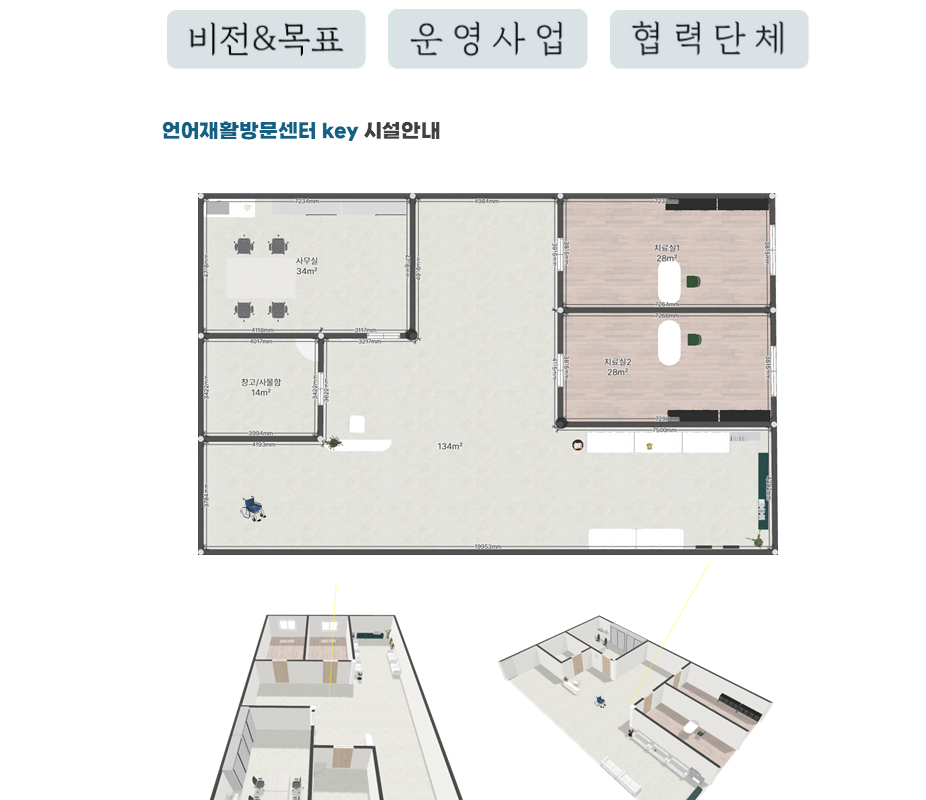
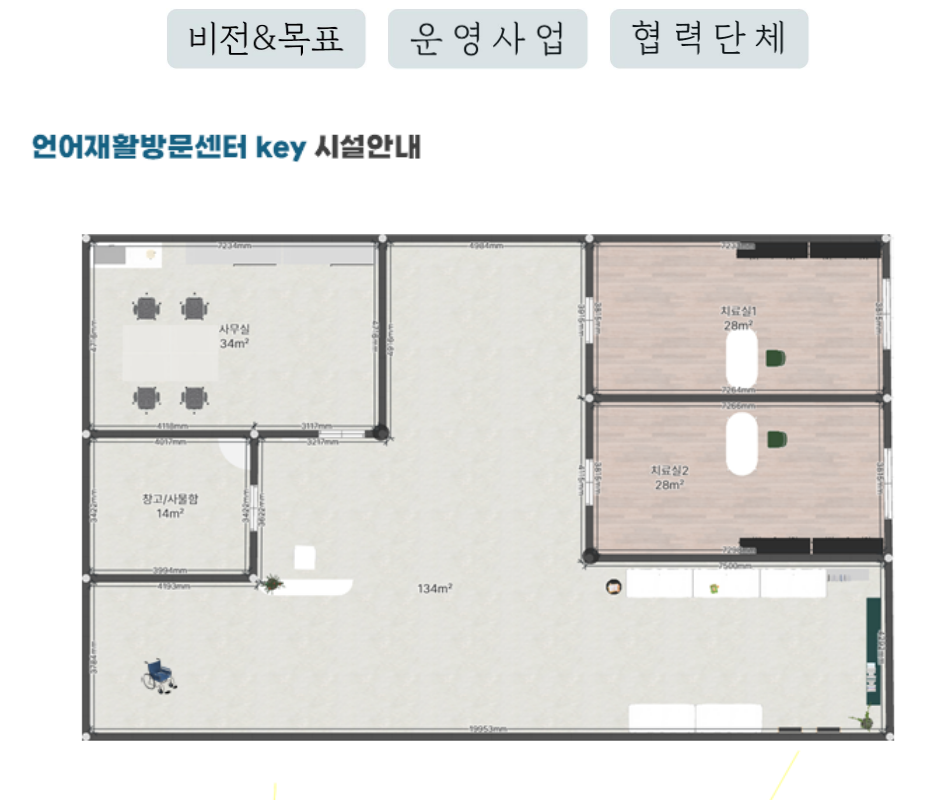
Before and after one commit to kimduboo/slpmasterkey, a plain HTML site: page introduce.html in a window 1280 px wide. Shown: the top 800 px of the page, without its empty margins (152-1078 px from the left). Drawn offline with Linux system fonts and the light colour scheme.

Commit message:
2024-12-14 10:15

```diff
--- a/introduce.html
+++ b/introduce.html
@@ -21,7 +21,7 @@
 
         </div>
     <p></p>
-    <div><img src="guide.png">
+    <div><img src="guide.png"width="100%">
     </div><br><br>
         <div id="otherdiv1">
             <img src="vision.png" width="100%">
```
